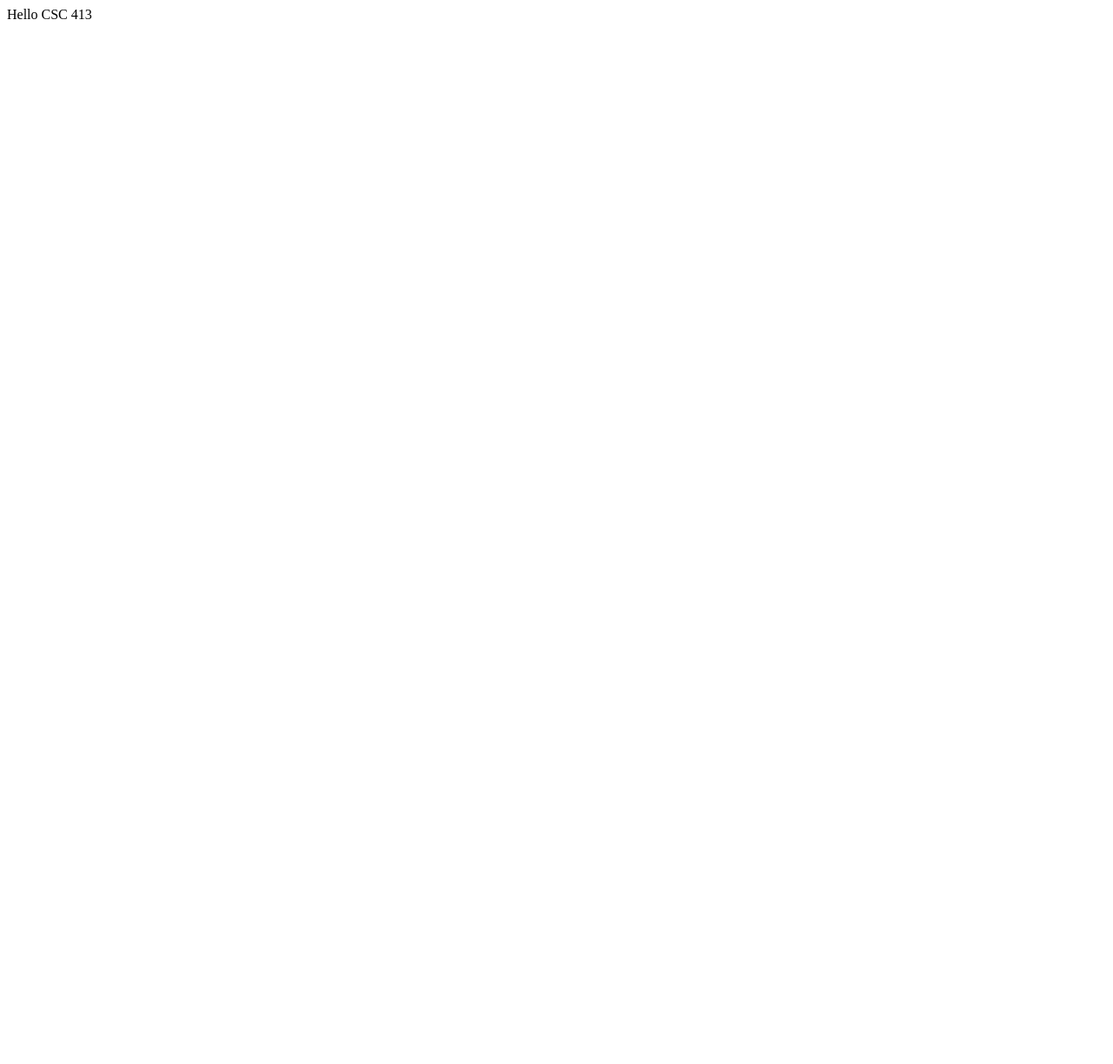
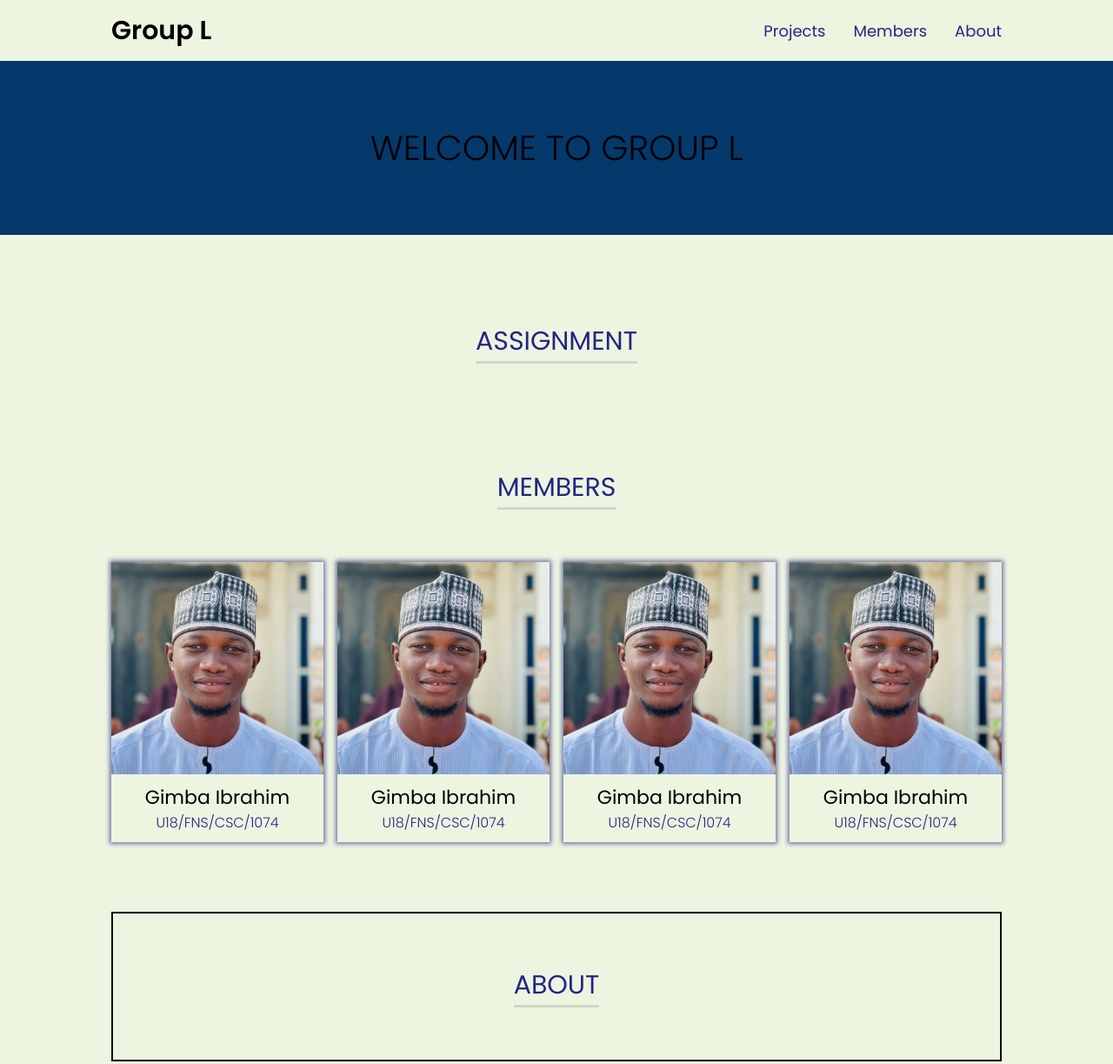
Before and after one commit to Officialibn1/groupdcsc413, a plain HTML site: page index.html in a window 1280 px wide. Shown: the top 1223 px of the page at 87% size. Before the commit the page ends 800 px from the top, so only its background shows below. Drawn offline with Linux system fonts and the light colour scheme.

Commit message:
Members section complete

```diff
--- a/index.css
+++ b/index.css
@@ -0,0 +1,169 @@
+@import url('https://fonts.googleapis.com/css2?family=Poppins:ital,wght@0,100;0,200;0,300;0,400;0,500;0,600;1,100;1,200;1,300;1,400;1,500;1,600&display=swap');
+
+:root {
+    --text-color: #242582;
+    --text-color-dark: #252424;
+    --header-font: 30px;
+    --text-font: 18px;
+}
+
+* {
+    padding: 0;
+    margin: 0;
+    font-family: 'Poppins', sans-serif;
+    scroll-behavior: smooth;
+    box-sizing: border-box;
+}
+
+.container {
+    padding: 0 10%;
+}
+
+.title {
+    border-bottom: 3px solid #0000001f;
+    width: fit-content;
+    margin: 60px auto;
+    font-size: var(--header-font);
+    color: var(--text-color);
+    font-weight: 400;
+}
+
+body {
+    background-color: #EDF5E1;
+}
+
+nav {
+    height: 70px;
+    width: 100%;
+    display: flex;
+    align-items: center;
+    justify-content: space-between;
+    padding: 0 10%;
+}
+
+nav .logo {
+    font-size: 30px;
+    font-weight: 600;
+
+}
+
+.navLinks ul {
+    height: 100%;
+    display: flex;
+    align-items: center;
+    gap: 2em;
+    list-style: none;
+}
+
+.navLinks ul li a {
+    color: var(--text-color);
+    font-size: 18px;
+    text-decoration: none;
+    font-weight: 400;
+    position: relative;
+}
+
+.navLinks ul li a::before {
+    content: '';
+    position: absolute;
+    bottom: -5px;
+    left: 0;
+    height: 2px;
+    width: 0;
+    margin: 0 auto;
+    background-color: var(--text-color);
+    transition: width 200ms ease;
+}
+
+.navLinks ul li a:hover::before {
+    width: 100%;
+}
+
+header {
+    padding: 0 10%;
+    height: 200px;
+    width: 100%;
+    display: flex;
+    align-items: center;
+    background-color: #05386B;
+}
+
+header h1 {
+    width: 100%;
+    text-align: center;
+    font-size: 40px;
+    font-weight: 300;
+}
+
+.assignment {
+    margin: 40px 0;
+    display: flex;
+    flex-direction: column;
+    align-items: center;
+}
+
+/* .assignment h2 {
+    width: 100%;
+    text-align: center;
+    font-size: var(--header-font);
+} */
+
+.members {
+}
+
+/* .members h2 {
+    width: 100%;
+    text-align: center;
+    font-size: var(--header-font);
+    margin: 40px 0;
+} */
+
+.membersBox {
+    display: flex;
+    align-items: center;
+    gap: 1em;
+}
+
+.member {
+    flex: 1;
+    width: 100%;
+    max-width: 257px;
+    display: flex;
+    flex-direction: column;
+    align-items: center;
+    justify-content: space-between;
+    box-shadow: 0 0 5px 2px rgba(36, 38, 130, 0.623);
+}
+
+.member img {
+    width: 100%;
+}
+
+.desc {
+    padding: 10px 0;
+}
+
+.member h3 {
+    font-size: 22px;
+    font-weight: 400;
+}
+
+.member p {
+    font-size: 16px;
+    font-weight: 300;
+    text-align: center;
+    color: var(--text-color);
+}
+
+.about {
+    border: 2px solid #000;
+    margin: 80px 0;
+
+}
+
+/* .about h2 {
+    width: 100%;
+    text-align: center;
+    font-size: var(--header-font);
+
+} */
--- a/index.html
+++ b/index.html
@@ -4,11 +4,139 @@
     <meta charset="UTF-8">
     <meta http-equiv="X-UA-Compatible" content="IE=edge">
     <meta name="viewport" content="width=device-width, initial-scale=1.0">
+
+    <link rel="stylesheet" href="index.css">
     <title>CSC 413</title>
 </head>
 <body>
+
+    <!-- Navbar Section -->
+    <nav>
+        <span class="logo">
+            Group L
+        </span>
+
+        <div class="navLinks">
+            <ul>
+                <li><a href="#">Projects</a></li>
+                <li><a href="#">Members</a></li>
+                <li><a href="#">About</a></li>
+            </ul>
+        </div>
+    </nav>
+
+    <!-- Header Section -->
     <header>
-        Hello CSC 413
+        <h1>
+            WELCOME TO GROUP L
+        </h1>
     </header>
+
+    <!-- Assignment Section -->
+    <section class="container">
+        <div class="assignment">
+            <h2 class="title">
+                ASSIGNMENT
+            </h2>
+        </div>
+    </section>
+
+    <!-- Aims and Objective -->
+    <!-- <section class="container">
+        <div class="aims">
+            <h2>
+                AIM AND OBJECTIVES
+            </h2>
+        </div>
+    </section> -->
+
+    <!-- Members Section -->
+    <section class="container">
+        <div class="members">
+            <h2 class="title">
+                MEMBERS
+            </h2>
+
+            <!-- Members Card Container -->
+            <div class="membersBox">
+
+                <!-- Member Card -->
+                <div class="member">
+                    <img src="/img/gimba.jpeg" alt="">
+
+                    <div class="desc">
+                        <h3>
+                            Gimba Ibrahim
+                        </h3>
+
+                        <p>
+                            U18/FNS/CSC/1074
+                        </p>
+                    </div>
+                </div>
+
+                <!-- Member Card -->
+                <div class="member">
+                    <img src="/img/gimba.jpeg" alt="">
+
+                    <div class="desc">
+                        <h3>
+                            Gimba Ibrahim
+                        </h3>
+
+                        <p>
+                            U18/FNS/CSC/1074
+                        </p>
+                    </div>
+                </div>
+
+                <!-- Member Card -->
+                <div class="member">
+                    <img src="/img/gimba.jpeg" alt="">
+
+                    <div class="desc">
+                        <h3>
+                            Gimba Ibrahim
+                        </h3>
+
+                        <p>
+                            U18/FNS/CSC/1074
+                        </p>
+                    </div>
+                </div>
+
+                <!-- Member Card -->
+                <div class="member">
+                    <img src="/img/gimba.jpeg" alt="">
+
+                    <div class="desc">
+                        <h3>
+                            Gimba Ibrahim
+                        </h3>
+
+                        <p>
+                            U18/FNS/CSC/1074
+                        </p>
+                    </div>
+                </div>
+            </div>
+        </div>
+    </section>
+
+    <!-- About Section -->
+    <section class="container">
+        <div class="about">
+            <h2 class="title">
+                ABOUT
+            </h2>
+        </div>
+    </section>
+
+    <!-- Footer Section -->
+    <footer>
+        <span>
+            &COPY;GROUP L CSC413 2018 - 2023 COMPUTER SCIENCE, IBBUL CHAPTER.
+        </span>
+    </footer>
 </body>
 </html>
```
Also changed, not shown: img/gimba.jpeg (added).
